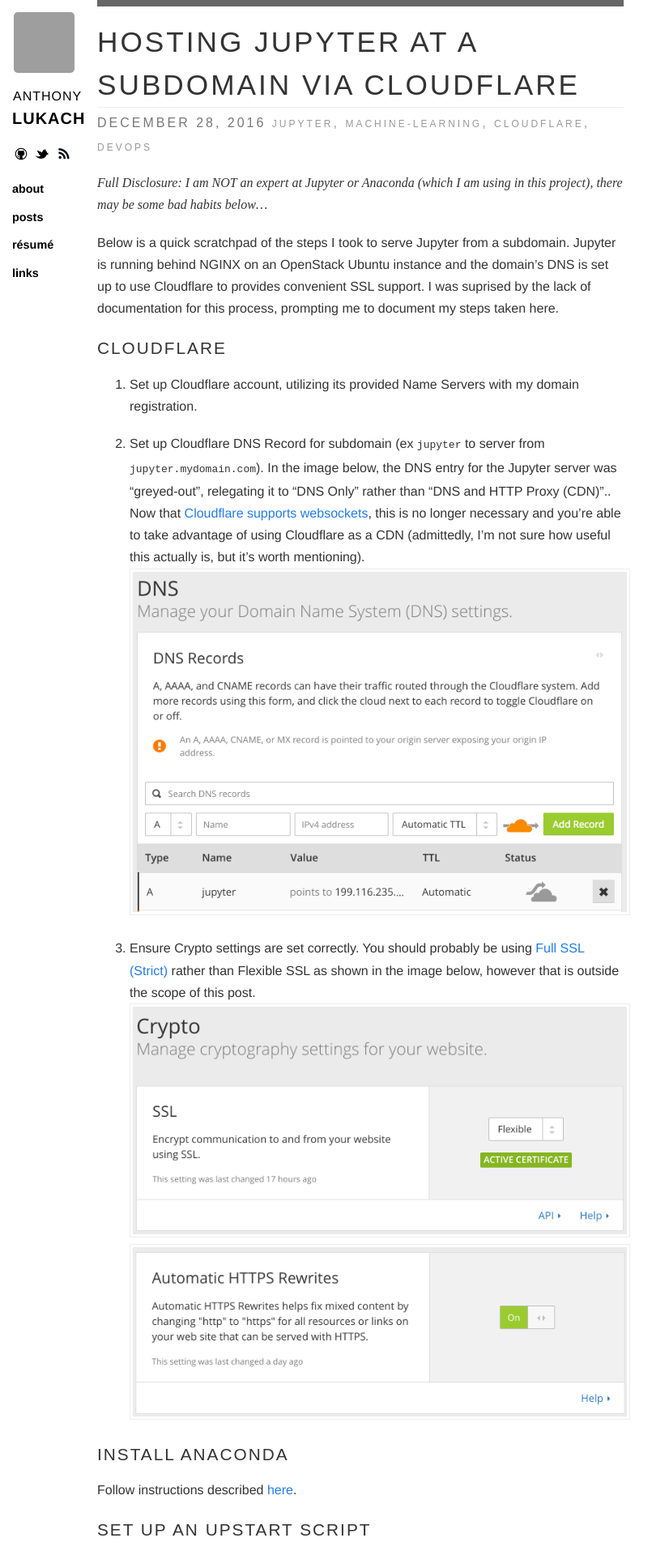
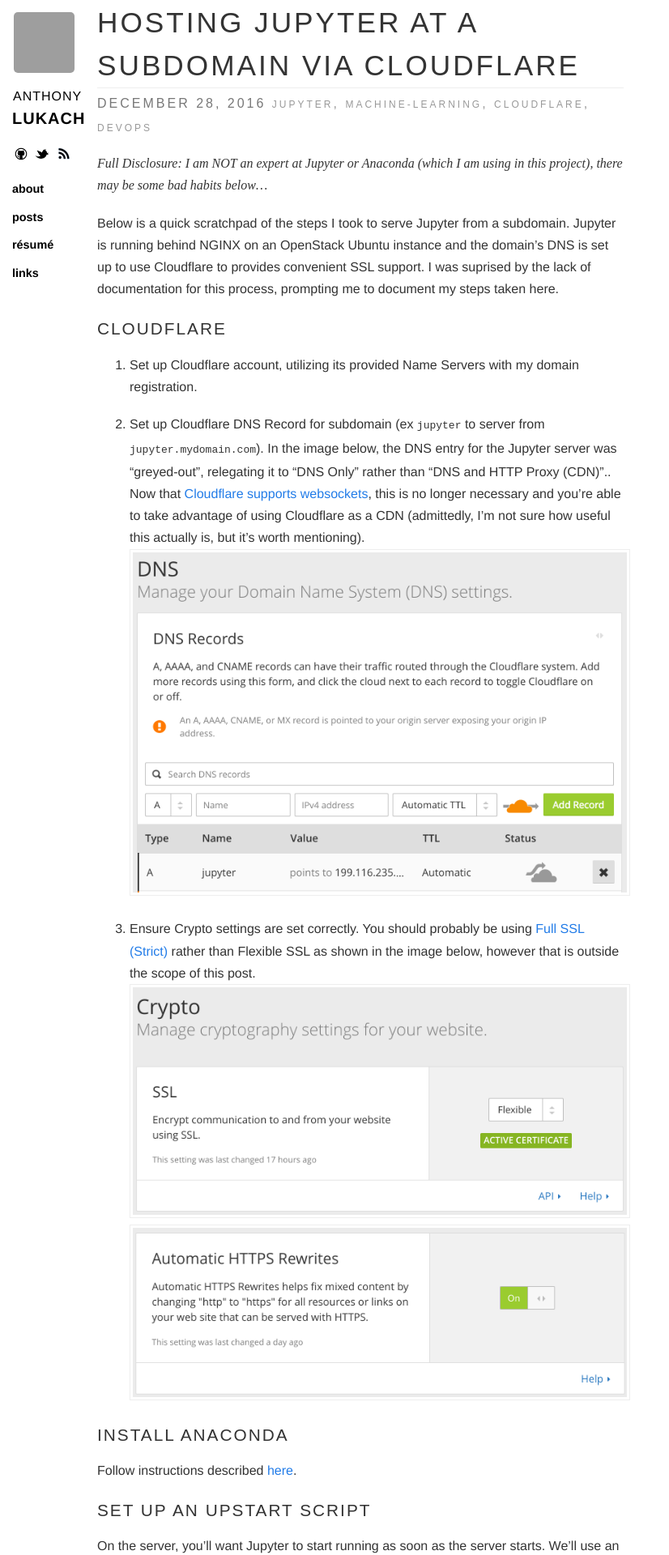
Before and after one commit to alukach/alukach.github.io, a Jekyll site: the page built from index.html, in a window 1280 px wide. Shown: the top 1920 px of the page at 81% size, without its empty margins (0-826 px from the left). Built offline with Jekyll 4.4.1, drawn with Linux system fonts in a browser that asks for light colours; nearby versions of some CDN libraries; the list of posts is cut into pages by our own code; grey boxes are pictures that could not be loaded.

Commit message:
Rm top border

```diff
--- a/css/base.css
+++ b/css/base.css
@@ -77,7 +77,6 @@ hr {
   padding-left: 10px; }
   .content {
     max-width: 650px;
-    border-top: 8px solid #666;
   }
   .content h1 {
     color: #333;
@@ -112,7 +111,7 @@ hr {
     font-weight: lighter;
     letter-spacing: 3px;
     text-transform: uppercase;
-    margin: 18px 0 5px 0; }
+    margin: 2px 0 5px; }
   .content h2 {
     font-size: 1.3em;
     font-family: Futura, 'Century Gothic', AppleGothic, sans-serif;
--- a/index.html
+++ b/index.html
@@ -4,6 +4,7 @@ title: "Posts"
 ---
 
 {% for post in paginator.posts %}
+  <div class="post">
     <h1>
       <a href="{{ post.url }}">{{ post.title }}</a>
     </h1>
@@ -23,7 +24,7 @@ title: "Posts"
     {{ post.content }}
 
     <br />
-
+  </div>
 {% endfor %}
 
 <br />
--- a/resume/alukach-resume.css
+++ b/resume/alukach-resume.css
@@ -101,9 +101,6 @@ body.pdf hr:last-child { margin-bottom:0; }
   max-width:900px;
   padding:10px 20px;
   position:relative;
-  border-bottom:none;
-  border:solid #666666;
-  border-width:8px 0 2px 0;
   font-family:'Hoefler Text', Times New Roman, Times, serif;
   color:#000000;
   text-align:left;
--- a/resume/source/css/resume.css
+++ b/resume/source/css/resume.css
@@ -28,10 +28,6 @@
     padding: 10px 20px;
 
     position:relative;
-    border-bottom: none;
-    border: solid #666;
-    border-width: 8px 0 2px 0;
-
     font-family: 'Hoefler Text', Times New Roman, Times, serif;
     color: #000;
     text-align: left;
```
Also changed, not shown: 1 other file.
